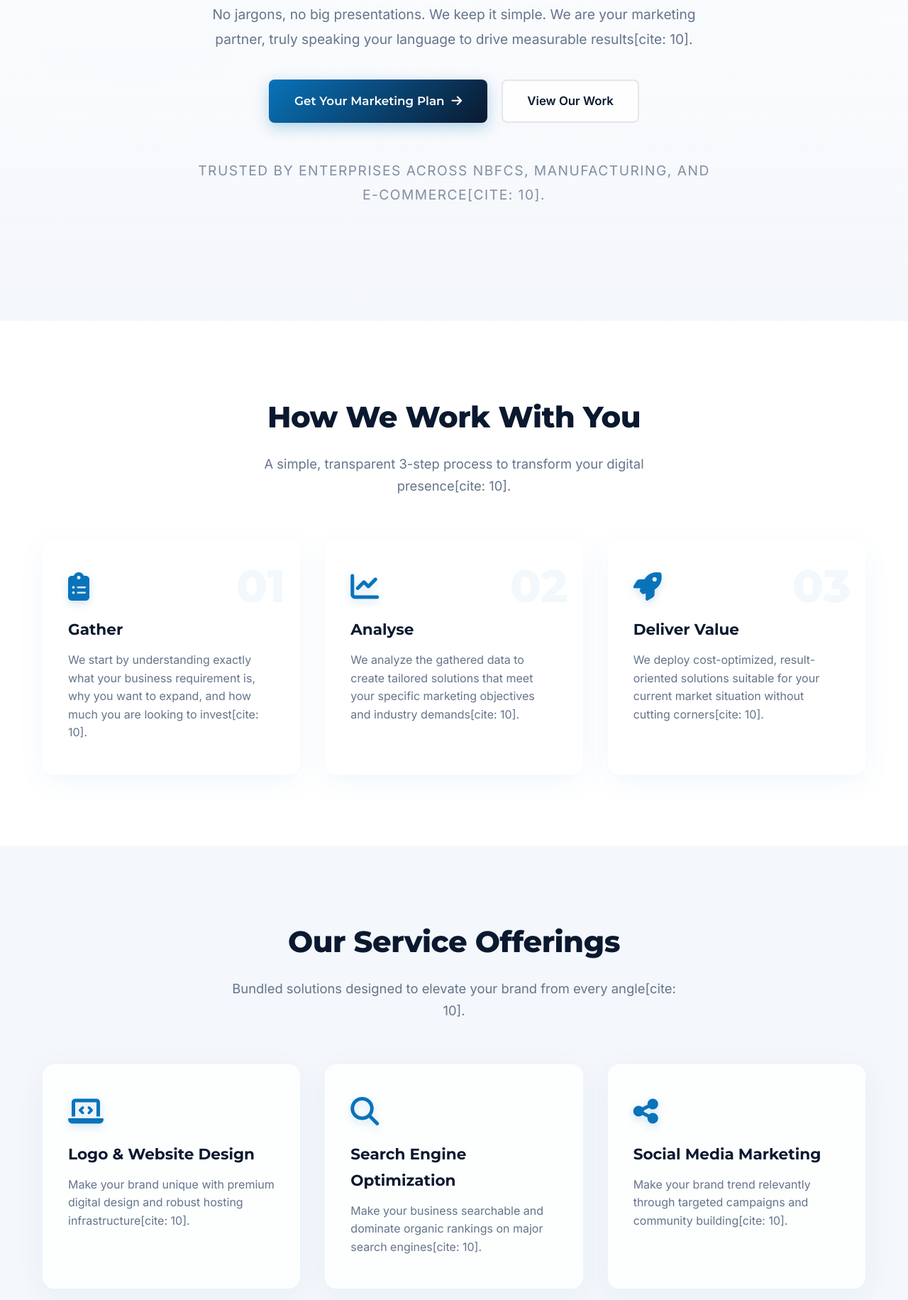
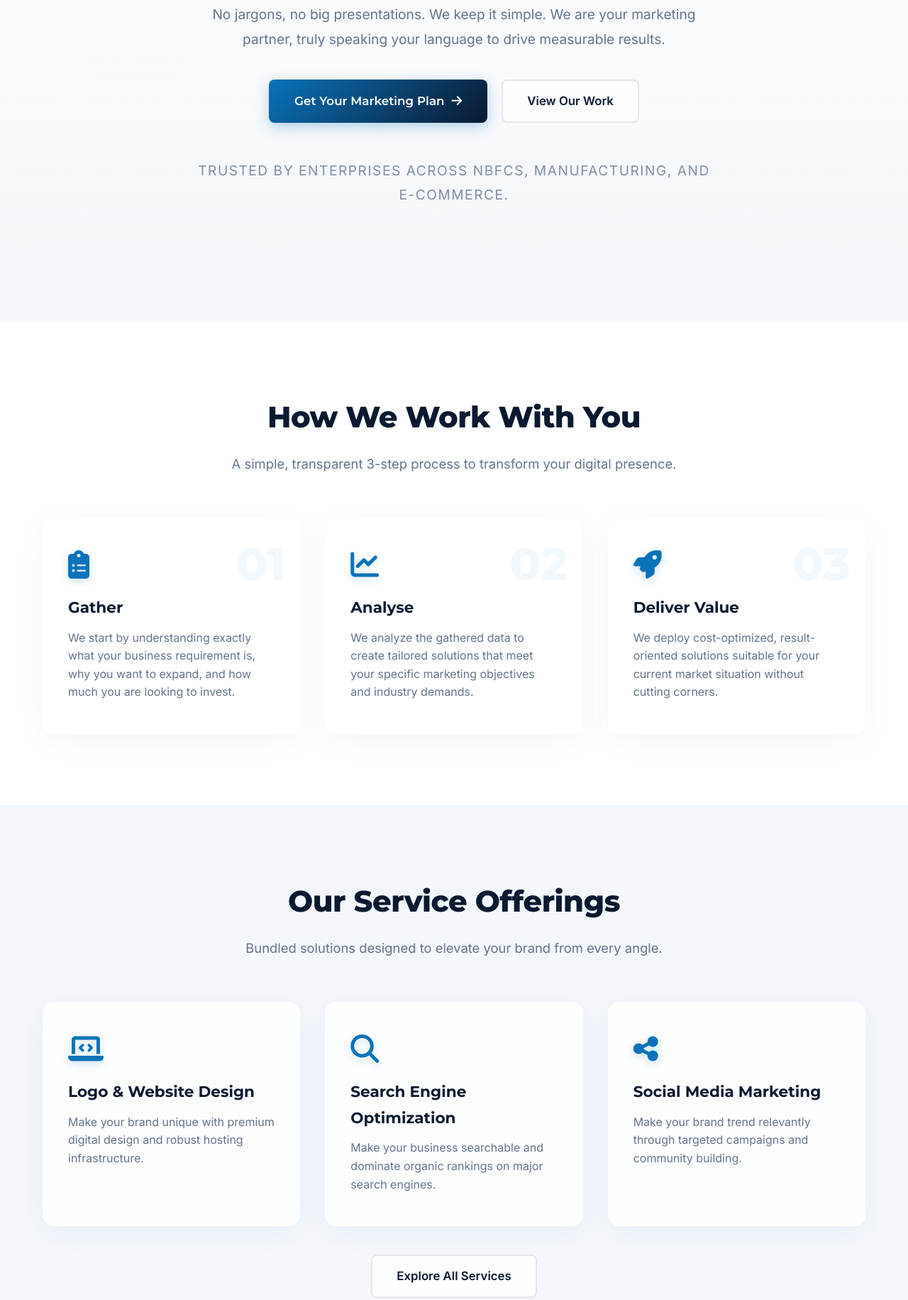
Before and after one commit to gaurav123deshmukh/test-schramm, a plain HTML site: page index.html in a window 1280 px wide. Shown: the part 409-2240 px from the top of the page at 71% size. Drawn offline with Linux system fonts and the light colour scheme.

Commit message:
Update index.html

```diff
--- a/index.html
+++ b/index.html
@@ -6,10 +6,8 @@
     <title>Schramm AdLabs | Premium Marketing & Lead Generation</title>
     <meta name="description" content="Customized marketing plans for your business. No jargons, no big presentations. We keep it simple.">
 
-    <!-- Favicon -->
     <link rel="icon" href="FAV ICON.webp" type="image/webp">
 
-    <!-- Google Fonts & FontAwesome -->
     <link rel="preconnect" href="https://fonts.googleapis.com">
     <link rel="preconnect" href="https://fonts.gstatic.com" crossorigin>
     <link href="https://fonts.googleapis.com/css2?family=Inter:wght@300;400;500;600&family=Montserrat:wght@500;600;700;800&display=swap" rel="stylesheet">
@@ -18,20 +16,16 @@
     <link rel="stylesheet" href="style.css">
 </head>
 <body>
-    <!-- Clean Preloader -->
     <div id="preloader">
         <div class="spinner"></div>
     </div>
 
-    <!-- Responsive Header matching attached screenshot -->
     <header>
         <div class="container nav-wrapper">
-            <!-- Left Logo -->
             <a href="index.html" class="logo">
                 <img src="image_33197f.png" alt="Schramm AdLabs Logo">
             </a>
 
-            <!-- Center Navigation Links -->
             <ul class="nav-links">
                 <li><a href="index.html" class="active">Home</a></li>
                 <li><a href="services.html">Services</a></li>
@@ -40,7 +34,6 @@
                 <li><a href="contact.html">Contact</a></li>
             </ul>
 
-            <!-- Right Actions: Get A Quote + Hamburger Icon -->
             <div class="header-actions">
                 <a href="contact.html" class="btn-quote">Get A Quote</a>
                 <div class="menu-toggle">
@@ -50,11 +43,10 @@
         </div>
     </header>
 
-    <!-- Clean, Conversion-Focused Hero -->
     <section class="hero">
         <div class="container reveal">
             <h1>We Scale Businesses with <br><span>Customized Marketing Plans</span></h1>
-            <p>No jargons, no big presentations. We keep it simple. We are your marketing partner, truly speaking your language to drive measurable results[cite: 10].</p>
+            <p>No jargons, no big presentations. We keep it simple. We are your marketing partner, truly speaking your language to drive measurable results.</p>
 
             <div class="cta-group">
                 <a href="#lead-form" class="btn-primary">Get Your Marketing Plan <i class="fa-solid fa-arrow-right"></i></a>
@@ -62,63 +54,61 @@
             </div>
 
             <div class="trust-badge">
-                <p>Trusted by enterprises across NBFCs, Manufacturing, and E-Commerce[cite: 10].</p>
+                <p>Trusted by enterprises across NBFCs, Manufacturing, and E-Commerce.</p>
             </div>
         </div>
     </section>
 
-    <!-- 3-Step Clear Action Plan -->
     <section class="content-section" style="background-color: var(--white);">
         <div class="container">
             <div class="section-header reveal">
                 <h2>How We Work With You</h2>
-                <p>A simple, transparent 3-step process to transform your digital presence[cite: 10].</p>
+                <p>A simple, transparent 3-step process to transform your digital presence.</p>
             </div>
             <div class="grid">
-                <div class="card reveal" style="position: relative;">
+                <div class="card reveal">
                     <div class="step-number">01</div>
                     <i class="fa-solid fa-clipboard-list"></i>
                     <h3>Gather</h3>
-                    <p>We start by understanding exactly what your business requirement is, why you want to expand, and how much you are looking to invest[cite: 10].</p>
+                    <p>We start by understanding exactly what your business requirement is, why you want to expand, and how much you are looking to invest.</p>
                 </div>
-                <div class="card reveal" style="transition-delay: 0.1s; position: relative;">
+                <div class="card reveal" style="transition-delay: 0.1s;">
                     <div class="step-number">02</div>
                     <i class="fa-solid fa-chart-line"></i>
                     <h3>Analyse</h3>
-                    <p>We analyze the gathered data to create tailored solutions that meet your specific marketing objectives and industry demands[cite: 10].</p>
+                    <p>We analyze the gathered data to create tailored solutions that meet your specific marketing objectives and industry demands.</p>
                 </div>
-                <div class="card reveal" style="transition-delay: 0.2s; position: relative;">
+                <div class="card reveal" style="transition-delay: 0.2s;">
                     <div class="step-number">03</div>
                     <i class="fa-solid fa-rocket"></i>
                     <h3>Deliver Value</h3>
-                    <p>We deploy cost-optimized, result-oriented solutions suitable for your current market situation without cutting corners[cite: 10].</p>
+                    <p>We deploy cost-optimized, result-oriented solutions suitable for your current market situation without cutting corners.</p>
                 </div>
             </div>
         </div>
     </section>
 
-    <!-- Services Showcase -->
     <section id="services" class="content-section">
         <div class="container">
             <div class="section-header reveal">
                 <h2>Our Service Offerings</h2>
-                <p>Bundled solutions designed to elevate your brand from every angle[cite: 10].</p>
+                <p>Bundled solutions designed to elevate your brand from every angle.</p>
             </div>
             <div class="grid">
                 <div class="card reveal">
                     <i class="fa-solid fa-laptop-code"></i>
                     <h3>Logo & Website Design</h3>
-                    <p>Make your brand unique with premium digital design and robust hosting infrastructure[cite: 10].</p>
+                    <p>Make your brand unique with premium digital design and robust hosting infrastructure.</p>
                 </div>
                 <div class="card reveal" style="transition-delay: 0.1s;">
                     <i class="fa-solid fa-magnifying-glass"></i>
                     <h3>Search Engine Optimization</h3>
-                    <p>Make your business searchable and dominate organic rankings on major search engines[cite: 10].</p>
+                    <p>Make your business searchable and dominate organic rankings on major search engines.</p>
                 </div>
                 <div class="card reveal" style="transition-delay: 0.2s;">
                     <i class="fa-solid fa-share-nodes"></i>
                     <h3>Social Media Marketing</h3>
-                    <p>Make your brand trend relevantly through targeted campaigns and community building[cite: 10].</p>
+                    <p>Make your brand trend relevantly through targeted campaigns and community building.</p>
                 </div>
             </div>
             <div class="reveal" style="text-align: center; margin-top: 40px;">
@@ -127,7 +117,6 @@
         </div>
     </section>
 
-    <!-- Lead Generation Form -->
     <section id="lead-form" class="lead-gen-section reveal">
         <div class="container">
             <h2>Ready to scale your business?</h2>
@@ -137,18 +126,17 @@
                 <input type="text" placeholder="Your Name *" required>
                 <input type="email" placeholder="Your Work Email *" required>
                 <input type="tel" placeholder="Phone Number *" required>
-                <button type="submit" class="btn-quote" style="font-size: 1rem; padding: 14px 28px;">Request Callback</button>
+                <button type="submit" class="btn-quote" style="font-size: 1.05rem; padding: 14px 30px;">Request Callback</button>
             </form>
         </div>
     </section>
 
-    <!-- Clean Footer -->
     <footer>
         <div class="container">
             <div class="footer-grid">
                 <div class="footer-logo">
                     <a href="index.html"><img src="image_33197f.png" alt="Schramm AdLabs Logo"></a>
-                    <p>Relevant. Reliable. Realistic.<br>A Division of KBJ HR INDIA PRIVATE LIMITED[cite: 10].</p>
+                    <p>Relevant. Reliable. Realistic.<br>A Division of KBJ HR INDIA PRIVATE LIMITED.</p>
                 </div>
                 <div class="footer-links">
                     <h4>Navigation</h4>
@@ -162,9 +150,9 @@
                 <div class="footer-links">
                     <h4>Contact Us</h4>
                     <ul>
-                        <li><i class="fa-solid fa-phone" style="margin-right: 8px;"></i> +91 8655695279[cite: 10]</li>
-                        <li><i class="fa-solid fa-envelope" style="margin-right: 8px;"></i> schrammadlabs@kbjindia.com[cite: 10]</li>
-                        <li><i class="fa-solid fa-location-dot" style="margin-right: 8px;"></i> CBD Belapur, Navi Mumbai[cite: 10]</li>
+                        <li><i class="fa-solid fa-phone" style="margin-right: 8px;"></i> +91 8655695279</li>
+                        <li><i class="fa-solid fa-envelope" style="margin-right: 8px;"></i> schrammadlabs@kbjindia.com</li>
+                        <li><i class="fa-solid fa-location-dot" style="margin-right: 8px;"></i> CBD Belapur, Navi Mumbai</li>
                     </ul>
                 </div>
             </div>
```
